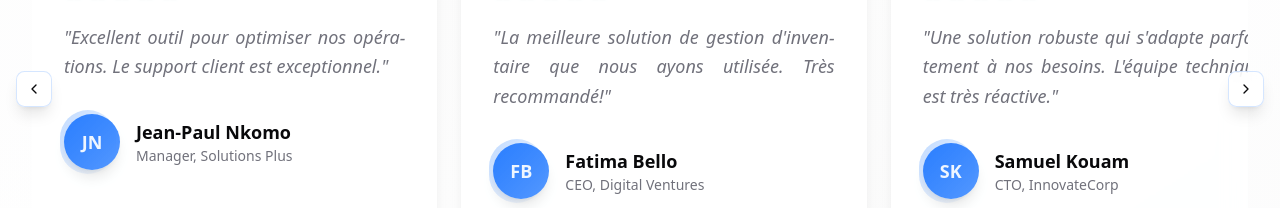
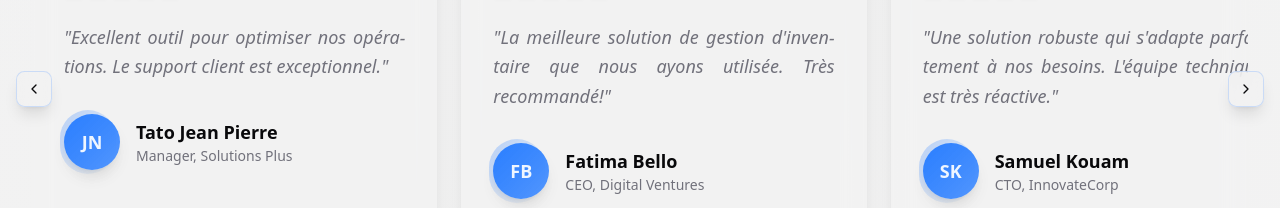
Before and after one commit to belvip/inventory-management-frontend, a Next.js app: page / in a window 1280 px wide. Shown: the part 1654-1862 px from the top of the page. Built offline with nearby package versions, Linux system fonts and the light colour scheme.

Commit message:
Theme change

```diff
--- a/app/globals.css
+++ b/app/globals.css
@@ -5,7 +5,7 @@
 
 :root {
   --radius: 0.65rem;
-  --background: oklch(1 0 0);
+  --background: oklch(0.96 0 0);
   --foreground: oklch(0.141 0.005 285.823);
   --card: oklch(1 0 0);
   --card-foreground: oklch(0.141 0.005 285.823);
@@ -28,7 +28,7 @@
   --chart-3: oklch(0.398 0.07 227.392);
   --chart-4: oklch(0.828 0.189 84.429);
   --chart-5: oklch(0.769 0.188 70.08);
-  --sidebar: oklch(0.985 0 0);
+  --sidebar: oklch(0.96 0 0);
   --sidebar-foreground: oklch(0.141 0.005 285.823);
   --sidebar-primary: oklch(0.623 0.214 259.815);
   --sidebar-primary-foreground: oklch(0.97 0.014 254.604);
--- a/components/modules/home/HomeTestimonials.tsx
+++ b/components/modules/home/HomeTestimonials.tsx
@@ -14,14 +14,14 @@ export function HomeTestimonials() {
 
   const testimonials = [
     {
-      name: "Marie Dubois",
+      name: "Fansi Aline",
       role: "Directrice, TechCorp Cameroun",
       content: "Inventory a révolutionné notre gestion de stock. Interface intuitive et fonctionnalités complètes.",
       rating: 5,
       avatar: "MD"
     },
     {
-      name: "Jean-Paul Nkomo",
+      name: "Tato Jean Pierre",
       role: "Manager, Solutions Plus",
       content: "Excellent outil pour optimiser nos opérations. Le support client est exceptionnel.",
       rating: 5,
@@ -42,7 +42,7 @@ export function HomeTestimonials() {
       avatar: "SK"
     },
     {
-      name: "Aminata Diallo",
+      name: "SAliou Bouba",
       role: "Responsable Logistique, LogiMax",
       content: "Grâce à Inventory, nous avons réduit nos erreurs de stock de 90%. Un investissement rentable!",
       rating: 5,
@@ -75,11 +75,11 @@ export function HomeTestimonials() {
   }, [isHovered, currentSlide])
 
   // Touch handlers
-  const handleTouchStart = (e) => {
+  const handleTouchStart = (e: React.TouchEvent) => {
     setTouchStart(e.targetTouches[0].clientX)
   }
 
-  const handleTouchMove = (e) => {
+  const handleTouchMove = (e: React.TouchEvent) => {
     setTouchEnd(e.targetTouches[0].clientX)
   }
 
@@ -93,7 +93,7 @@ export function HomeTestimonials() {
     if (isRightSwipe) prevSlide()
   }
 
-  const goToSlide = (slideIndex) => {
+  const goToSlide = (slideIndex: number) => {
     setCurrentSlide(slideIndex * slidesToShow)
   }
 
```
